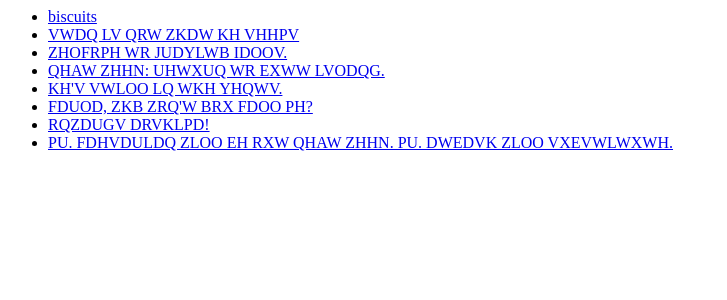
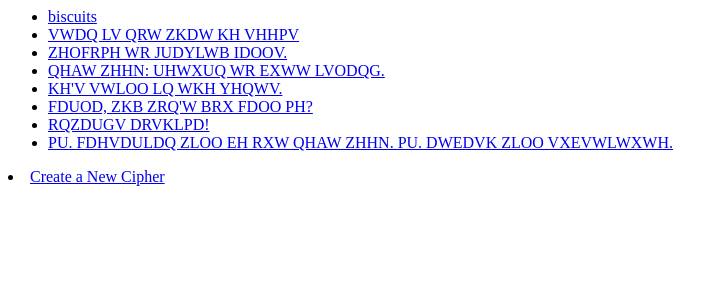
Before and after one commit to sarahdactyl71/will_cipher, a Django app: page /ciphers/ in a window 1280 px wide. Shown: the top 300 px of the page, without its empty margins (0-727 px from the left). Run offline with Django 3.2, Linux system fonts and the light colour scheme; data comes from the database, SQL or seed files in the repository.

Commit message:
adds a button to create view

```diff
--- a/ciphers/templates/ciphers/index.html
+++ b/ciphers/templates/ciphers/index.html
@@ -7,3 +7,5 @@
 {% else %}
     <p>No ciphers are available.</p>
 {% endif %}
+
+<li><a href="/ciphers/create/">Create a New Cipher</a></li>
```
